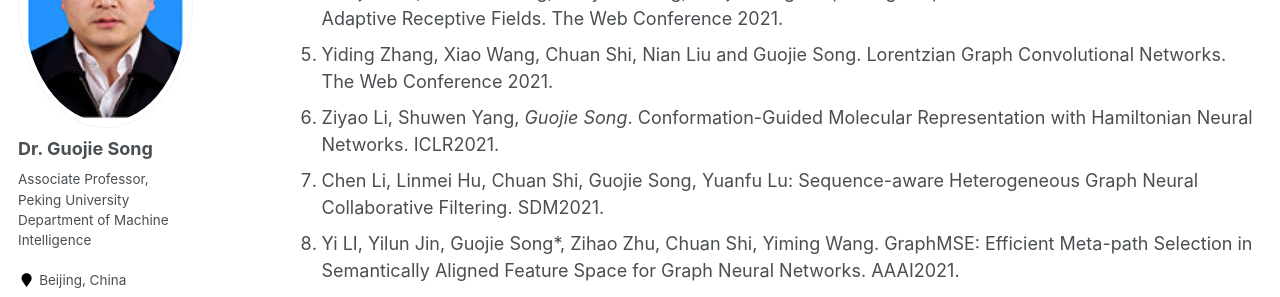
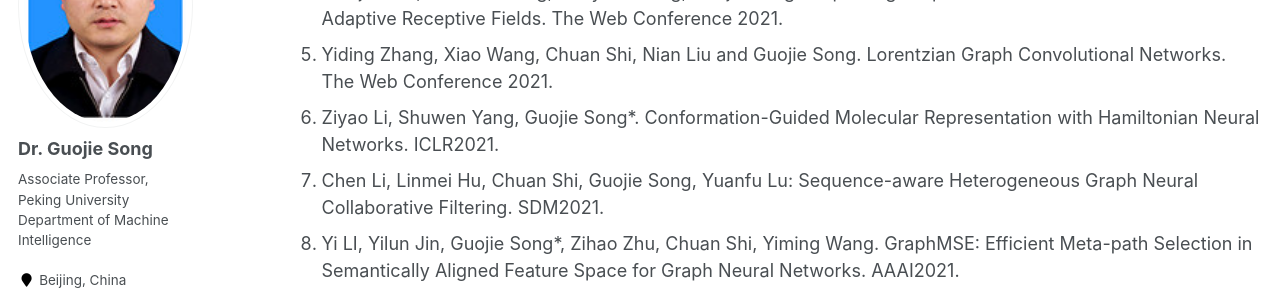
Before and after one commit to gjsong-pku/gjsong-pku.github.io, a Jekyll site: the page built from _pages/publications.md, in a window 1280 px wide and 900 px high, scrolled down 405 px. Shown: the part 153-450 px from the top of the window. Built offline with Jekyll 4.4.1, drawn with Linux system fonts in a browser that asks for light colours.

```diff
--- a/_pages/publications.md
+++ b/_pages/publications.md
@@ -17,7 +17,7 @@ Note: This page doesn't contain all papers.
 9.  Qingqing Long, Yilun Jin, Yi Wu , Guojie Song*. Theoretically Improving Graph Neural Networks via Anonymous Walk Graph Kernels. The Web Conference 2021.
 10. Xiaojun Ma,Junshan Wang, Hanyue Zhang, Guojie Song*. Improving Graph Neural Networks with Structural Adaptive Receptive Fields. The Web Conference 2021.
 11. Yiding Zhang, Xiao Wang, Chuan Shi, Nian Liu and Guojie Song. Lorentzian Graph Convolutional Networks. The Web Conference 2021.
-12. Ziyao Li, Shuwen Yang, *Guojie Song*. Conformation-Guided Molecular Representation with Hamiltonian Neural Networks. ICLR2021.
+12. Ziyao Li, Shuwen Yang, Guojie Song*. Conformation-Guided Molecular Representation with Hamiltonian Neural Networks. ICLR2021.
 13. Chen Li, Linmei Hu, Chuan Shi, Guojie Song, Yuanfu Lu: Sequence-aware Heterogeneous Graph Neural Collaborative Filtering. SDM2021.
 14. Yi LI, Yilun Jin, Guojie Song*, Zihao Zhu, Chuan Shi, Yiming Wang. GraphMSE: Efficient Meta-path Selection in Semantically Aligned Feature Space for Graph Neural Networks. AAAI2021.
 15.	Jianan Zhao, Xiao Wang, Chuan Shi, Binbin Hu, Guojie Song, Yanfang Ye. Heterogeneous Graph Structure Learning for Graph Neural Networks. AAAI2021.
```
